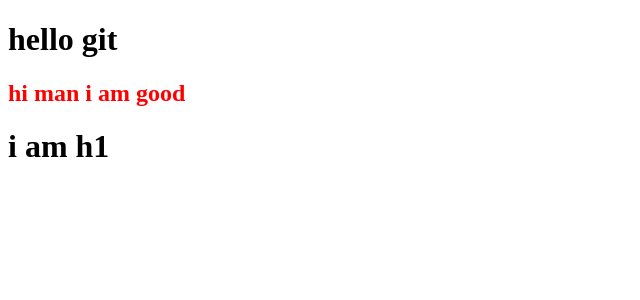
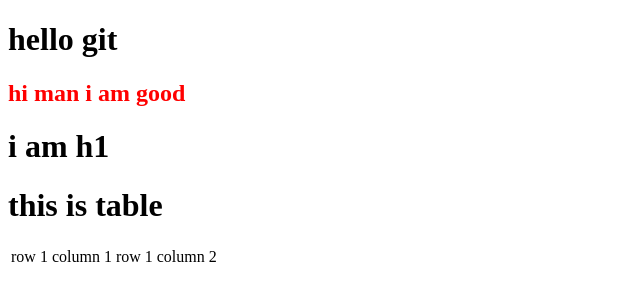
Before and after one commit to Hajiabdi213/revision2, a plain HTML site: page index.html in a window 1280 px wide. Shown: the whole page, without its empty margins (0-640 px from the left). Drawn offline with Linux system fonts and the light colour scheme.

Commit message:
added table

```diff
--- a/index.html
+++ b/index.html
@@ -13,5 +13,16 @@
     <h2 style="color:red;">hi man i am good<h2>
         <h1> i am h1</h1>
 
+        <table>
+            <h1>
+                this is table
+            </h1>
+            <tbody>
+                <tr>
+                    <td>row 1 column 1</td>
+                    <td>row 1 column 2</td>
+                </tr>
+            </tbody>
+        </table>
 </body>
 </html>
```
